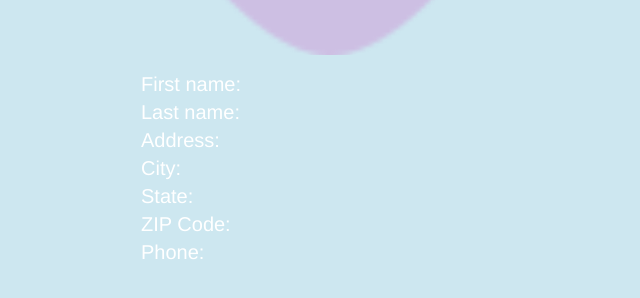
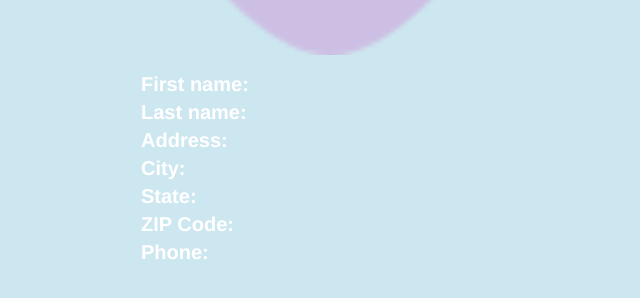
Before and after one commit to scottchen625/CareLoveFinal, a plain HTML site: page pages/userProfile.html in a window 1280 px wide. Shown: the part 844-1142 px from the top of the page, 69-709 px from the left. Drawn offline with nearby package versions, Linux system fonts and the light colour scheme.

Commit message:
help color changed

```diff
--- a/css/profile.css
+++ b/css/profile.css
@@ -73,6 +73,7 @@ body {
 
 .card-block{
 	margin-left: 15px;
+	background-color: #cde7f0;
 }
 
 .checked {
--- a/pages/userProfile.html
+++ b/pages/userProfile.html
@@ -60,13 +60,13 @@
         </script>-->
 
         <div class="container" contenteditable="false" style="color: white;">
-            <div >First name: <span id="fName"></span> </div>
-            <div >Last name: <span id="lName"></span></div>
-            <div >Address: <span id="add"></span></div>
-            <div >City:  <span id="city"></span> </div>
-            <div >State: <span id="state"></span> </div>
-            <div >ZIP Code: <span id="zip"></span> </div>
-            <div >Phone: <span id="phone"></span></div>
+            <div ><b>First name: </b><span id="fName"></span> </div>
+            <div ><b>Last name: </b><span id="lName"></span></div>
+            <div ><b>Address: </b><span id="add"></span></div>
+            <div ><b>City: </b><span id="city"></span> </div>
+            <div ><b>State: </b><span id="state"></span> </div>
+            <div ><b>ZIP Code: </b><span id="zip"></span> </div>
+            <div ><b>Phone: </b><span id="phone"></span></div>
         </div>
         <br>
         <br>
```
Also changed, not shown: careProviderProfile.html (+4 -1 lines), pages/help.html (+3 -3 lines).
